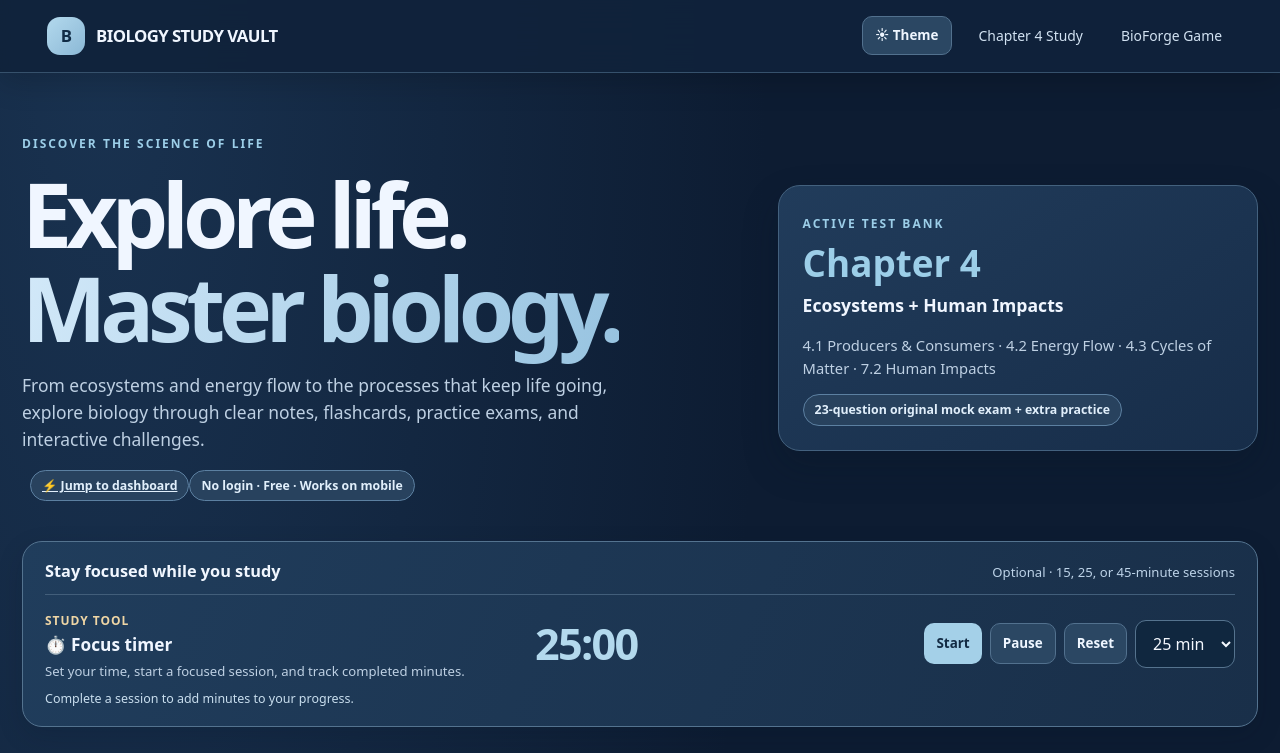
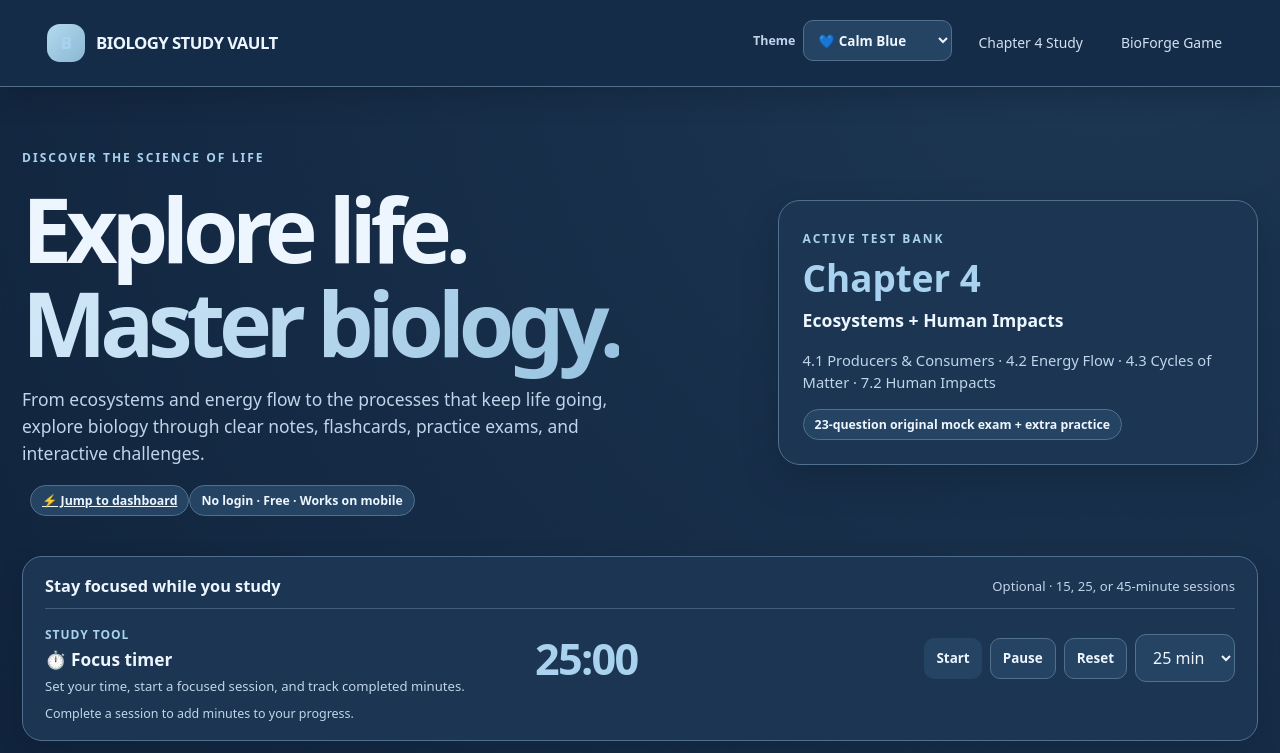
Before and after one commit to SimR2013/Biology, a plain HTML site: page index.html in a window 1280 px wide. Shown: the top 753 px of the page. Drawn offline with Linux system fonts and the light colour scheme.

Commit message:
Use shared selectable color themes on index.html

```diff
--- a/index.html
+++ b/index.html
@@ -158,8 +158,8 @@ body.light .focus-heading span,body.light .focus-inner #vault-timer-note{color:#
 body.light .focus-inner .big{color:#2c6e94}
 @media(max-width:960px){.focus-inner{grid-template-columns:1fr auto}.focus-inner .timer-actions{grid-column:1/-1;justify-content:flex-start}}
 @media(max-width:610px){.focus-banner{padding:15px;margin-bottom:22px}.focus-inner{grid-template-columns:1fr auto;column-gap:12px}.focus-inner .big{font-size:2.3rem}.focus-inner .timer-actions{flex-wrap:wrap}.focus-inner .timer-actions button{flex:1}.focus-inner .timer-actions select{flex:1;min-width:100px}#vault-tools .toolgrid{grid-template-columns:1fr}}
-</style><link rel="stylesheet" href="responsive.css?v=3"></head><body>
-<header><div class="bar"><div class="logo"><span class="logo-mark">B</span><span>BIOLOGY STUDY VAULT</span></div><div class="header-links"><button class="minibtn" id="vaultTheme" type="button" aria-label="Toggle light and dark mode">☀ Theme</button><a href="chapter4.html">Chapter 4 Study</a><a href="bioforge.html">BioForge Game</a></div></div></header>
+</style><link rel="stylesheet" href="responsive.css?v=3"><link rel="stylesheet" href="theme.css?v=1"></head><body>
+<header><div class="bar"><div class="logo"><span class="logo-mark">B</span><span>BIOLOGY STUDY VAULT</span></div><div class="header-links"><a href="chapter4.html">Chapter 4 Study</a><a href="bioforge.html">BioForge Game</a></div></div></header>
 <main><section class="hero"><div><div class="eyebrow">DISCOVER THE SCIENCE OF LIFE</div><h1>Explore life.<br><em>Master biology.</em></h1><p class="intro">From ecosystems and energy flow to the processes that keep life going, explore biology through clear notes, flashcards, practice exams, and interactive challenges.</p><span class="badge">No login · Free · Works on mobile</span></div><aside class="hero-side"><span class="eyebrow">ACTIVE TEST BANK</span><b>Chapter 4</b><strong>Ecosystems + Human Impacts</strong><p>4.1 Producers & Consumers · 4.2 Energy Flow · 4.3 Cycles of Matter · 7.2 Human Impacts</p><span class="badge">23-question original mock exam + extra practice</span></aside></section>
 <section class="focus-banner" aria-label="Focus timer"><div class="focus-heading"><strong>Stay focused while you study</strong><span>Optional · 15, 25, or 45-minute sessions</span></div><div class="focus-inner"><div class="focus-title"><div><span class="daytag">STUDY TOOL</span><h3>⏱️ Focus timer</h3><p>Set your time, start a focused session, and track completed minutes.</p></div></div><div class="big" id="vault-clock" role="timer">25:00</div><div class="timer-actions"><button class="minibtn primary" id="vault-start" type="button">Start</button><button class="minibtn" id="vault-pause" type="button">Pause</button><button class="minibtn" id="vault-reset" type="button">Reset</button><select class="toolinput" style="width:auto;margin:0" id="vault-length" aria-label="Focus timer length"><option value="15">15 min</option><option value="25" selected>25 min</option><option value="45">45 min</option></select></div><p id="vault-timer-note" aria-live="polite">Complete a session to add minutes to your progress.</p></div></section>
 
@@ -230,7 +230,6 @@ qs('vault-length').onchange=()=>{pause();sec=Number(qs('vault-length').value)*60
 const terms=[['Mock Exam','chapter4.html?mode=exam','test exam teacher questions'],['Endless Tests','chapter4.html?mode=generator','unlimited quiz practice scenario'],['Flashcards','chapter4.html?mode=flash','memorize vocabulary recall'],['Study Notes','chapter4.html?mode=learn','lessons 4.1 4.2 4.3 7.2 producers consumers energy flow cycles human impacts'],['Hardcore','chapter4.html?mode=hardcore','difficult advanced questions'],['Written Practice','chapter4.html?mode=written','explanations CER short answer'],['BioForge','bioforge.html','ecosystem ecology food web game simulation'],['Guided Tutor','chapter4.html?mode=tutor','explanation tutor help']];
 function search(){const q=qs('vault-search').value.trim().toLowerCase(),list=q?terms.filter(t=>t.join(' ').toLowerCase().includes(q)):terms.slice(0,3);qs('vault-results').innerHTML=list.length?list.slice(0,5).map(t=>'<a href="'+t[1]+'">'+t[0]+' ↗</a>').join(''):'<div class="hint">No match. Try “quiz”, “flashcards”, or “ecosystem”.</div>'}
 qs('vault-search').addEventListener('input',search);search();
-const theme=read(prefix+'theme','dark');if(theme==='light')document.body.classList.add('light');
-qs('vaultTheme').onclick=()=>{document.body.classList.toggle('light');write(prefix+'theme',document.body.classList.contains('light')?'light':'dark')};
+
 })();
-</script><script src="responsive.js?v=3" defer></script></body></html>
+</script><script src="responsive.js?v=3" defer></script><script src="theme.js?v=1" defer></script></body></html>
```
